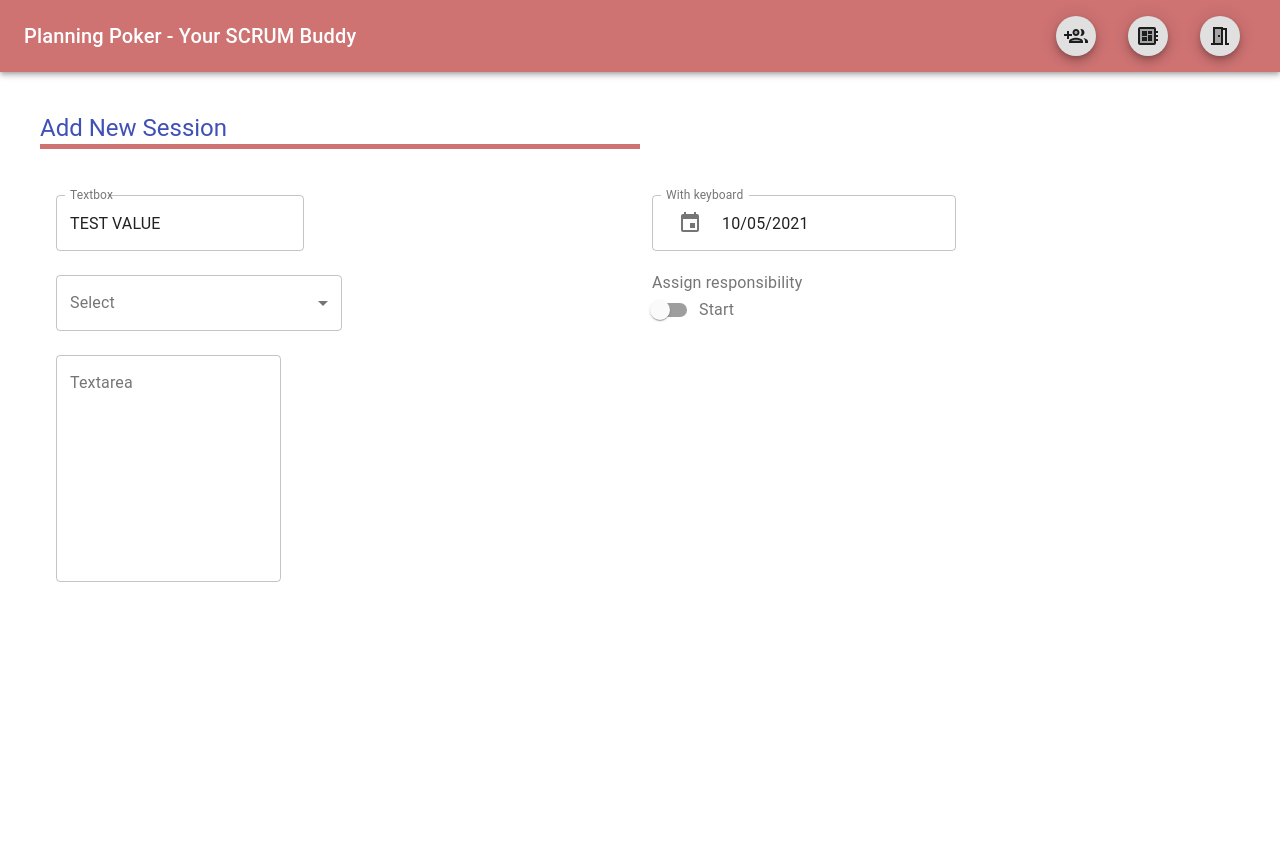
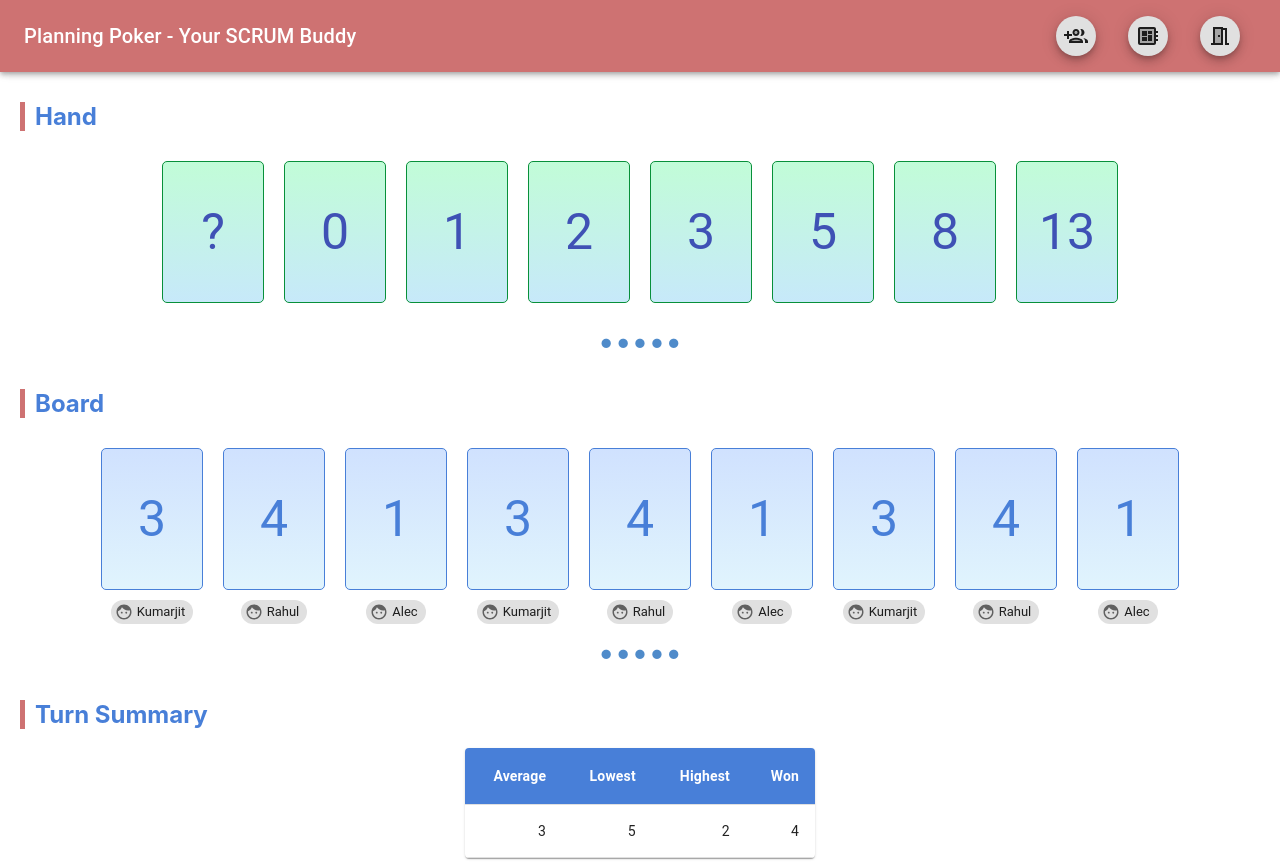
Before and after one commit to kumarjitc/planningpoker-client, a React (Create React App) app: page / in a window 1280 px wide. Before the commit the page ends 800 px from the top, so only its background shows below. Built offline with nearby package versions, Linux system fonts and the light colour scheme; the HTML template or start-up script is replaced by a standard one.

Commit message:
Added Player Board

```diff
--- a/src/App.css
+++ b/src/App.css
@@ -28,6 +28,14 @@
   color: #61dafb;
 }
 
+h2 {
+  text-align: left;
+  margin-left: 10px;
+  padding-left: 10px;
+  border-left: 5px solid #CE7272;
+  color: #487fd8;
+}
+
 @keyframes App-logo-spin {
   from {
     transform: rotate(0deg);
--- a/src/components/AppShell/AppShell.js
+++ b/src/components/AppShell/AppShell.js
@@ -8,8 +8,9 @@ import Tooltip from '@material-ui/core/Tooltip';
 import JoinRoomIcon from '@material-ui/icons/GroupAddTwoTone';
 import MeetingRoomIcon from '@material-ui/icons/MeetingRoomTwoTone';
 import DeveloperBoardIcon from '@material-ui/icons/DeveloperBoardTwoTone';
-import AddNewSession from '../AddNewSession/AddNewSession';
+import StartNewgame from '../StartNewGame/StartNewGame';
 import { ColorCodes } from '../../utils';
+import GameBoard from '../GamePlay/GameBoard/GameBoard';
 
 const useStyles = makeStyles((theme) => ({
   root: {
@@ -49,7 +50,7 @@ export default function AppShell() {
                 <JoinRoomIcon />
               </Fab>
             </Tooltip>
-            <Tooltip title="Start New Session">
+            <Tooltip title="Start New Game">
               <Fab className={classes.fab} size="small">
                 <DeveloperBoardIcon />
               </Fab>
@@ -62,7 +63,7 @@ export default function AppShell() {
           </div>
         </Toolbar>
       </AppBar>
-      <AddNewSession />
+      <GameBoard />
       {/* <Layout>
         <Switch>
           <Route path="/checkout" component={Checkout} />
--- /dev/null
+++ b/src/components/GamePlay/GameBoard/GameBoard.css
@@ -0,0 +1,36 @@
+.player-view {
+    display: flex;
+    flex-direction: column;
+    min-height: 100%;
+    margin: 10px 10px;
+}
+
+.board {
+    display: flex;
+    flex-direction: row;
+    justify-content: center;
+    flex-wrap: wrap;
+}
+
+.my-hand {
+    justify-content: center;
+    display: flex;
+    flex-direction: row;
+    flex-wrap: wrap;
+}
+
+.turn-summary {
+    justify-content: center;
+    display: flex;
+    flex: 1;
+}
+
+.turn-summary .table {
+    max-width: 350px;
+}
+
+.turn-summary .table .head-cell {
+    background-color: #487fd8;
+    color: #FFF;
+    font-weight: 700;
+}
--- /dev/null
+++ b/src/components/GamePlay/GameBoard/GameBoard.js
@@ -0,0 +1,112 @@
+import { Component } from "react";
+import { withStyles, makeStyles } from '@material-ui/core/styles';
+import {
+    TableContainer,
+    Table,
+    Paper,
+    TableBody,
+    TableRow,
+    TableCell,
+    TableHead
+} from '@material-ui/core';
+
+import Card from '../../UI/Card/Card';
+
+import './GameBoard.css';
+import '../../../styles/styles.css';
+
+export default class GameBoard extends Component {
+    state = {
+        board: [{
+            value: 3,
+            player: 'Kumarjit'
+        }, {
+            value: 4,
+            player: 'Rahul'
+        }, {
+            value: 1,
+            player: 'Alec'
+        }, {
+            value: 3,
+            player: 'Kumarjit'
+        }, {
+            value: 4,
+            player: 'Rahul'
+        }, {
+            value: 1,
+            player: 'Alec'
+        }, {
+            value: 3,
+            player: 'Kumarjit'
+        }, {
+            value: 4,
+            player: 'Rahul'
+        }, {
+            value: 1,
+            player: 'Alec'
+        }],
+        hand: ['?', '0', '1', '2', '3', '5', '8', '13'],
+        played: null
+    };
+
+    componentDidMount = () => {
+        this.setState({
+            ...this.state
+        });
+    };
+
+    onPlay = (value) => {
+        this.setState({
+            ...this.state,
+            played: value
+        });
+    }
+
+    render() {
+        return (
+            <div className="player-view">
+                <h2>Hand</h2>
+                <div className="my-hand">
+                    {
+                        this.state.hand.map(item => {
+                            return (<Card value={item} isPlayed={this.state.played && this.state.played === item} onClick={this.onPlay} key={item} />);
+                        })
+                    }
+                </div>
+                <hr className="section-break" />
+                <h2>Board</h2>
+                <div className="board">
+                    {
+                        this.state.board.map(item => {
+                            return (<Card {...item} isOnBoard={true} key={item.value + '-' + item.player} />);
+                        })
+                    }
+                </div>
+                <hr className="section-break" />
+                <h2>Turn Summary</h2>
+                <div className="turn-summary">
+                    <TableContainer className="table" component={Paper}>
+                        <Table aria-label="Results Table">
+                            <TableHead>
+                                <TableRow>
+                                    <TableCell className="head-cell" align="right">Average</TableCell>
+                                    <TableCell className="head-cell" align="right">Lowest</TableCell>
+                                    <TableCell className="head-cell" align="right">Highest</TableCell>
+                                    <TableCell className="head-cell" align="right">Won</TableCell>
+                                </TableRow>
+                            </TableHead>
+                            <TableBody>
+                                <TableRow>
+                                    <TableCell align="right">3</TableCell>
+                                    <TableCell align="right">5</TableCell>
+                                    <TableCell align="right">2</TableCell>
+                                    <TableCell align="right">4</TableCell>
+                                </TableRow>
+                            </TableBody>
+                        </Table>
+                    </TableContainer>
+                </div>
+            </div>
+        );
+    };
+}
--- a/src/components/AddNewSession/AddNewSession.js
+++ b/src/components/StartNewGame/StartNewGame.js
@@ -1,14 +1,27 @@
 import React, { Component } from 'react';
 import FormContainer from '../UI/FormContainer/FormContainer';
 import FormGroup from '../UI/FormGroup/FormGroup';
+import { INPUT, LABEL, REQUIRED } from '../UI/FormInput/FormInput'
 
-export default class AddNewSession extends Component {
+export default class StartNewgame extends Component {
     state = {
-        sessionName: {
-            value: 'TEST VALUE',
-            type: 'input'
+        id: {
+            value: 'This is an ID',
+            type: LABEL
+        },
+        product: {
+            value: '',
+            type: INPUT,
+            label: 'Product',
+            validators: [REQUIRED]
         },
         sprint: {
+            value: '',
+            type: INPUT,
+            label: 'Sprint',
+            validators: [REQUIRED]
+        },
+        /*sprint: {
             value: 'TEST SPRINT',
             type: 'date'
         },
@@ -38,7 +51,7 @@ export default class AddNewSession extends Component {
         },
         description: {
             type: 'textarea'
-        }
+        }*/
     };
 
     componentDidMount = () => {
@@ -47,19 +60,30 @@ export default class AddNewSession extends Component {
         });
     };
 
-    handleChange = (event, name) => {
+    onChange = (name, value) => {
         this.setState({
             ...this.state,
-            [name]: event.target.value
+            [name]: {
+                ...this.state[name],
+                value: value
+            }
+        })
+    };
+
+    onBlur = (name) => {
+        this.setState({
+            ...this.state,
+            [name]: {
+                ...this.state[name],
+                invalid: true
+            }
         })
     };
 
     render() {
-        const formValues = { ...this.state };
-
         return (
-            <FormContainer header="Add New Session">
-                <FormGroup {...this.state} />
+            <FormContainer header="Start New Game">
+                <FormGroup {...this.state} onChange={this.onChange} onBlur={this.onBlur} />
             </FormContainer>
         );
     };
--- /dev/null
+++ b/src/components/UI/Card/Card.css
@@ -0,0 +1,52 @@
+.Card {
+    width: 60px;
+    height: 100px;
+    padding: 20px;
+    border-radius: 5px;
+    margin: 10px;
+    font-family: 'Roboto';
+    font-size: 50px;
+    line-height: 100px;
+}
+
+.hand {
+    /* fallback for old browsers */
+    background: #84fab0;
+
+    /* Chrome 10-25, Safari 5.1-6 */
+    background: -webkit-linear-gradient(to bottom, rgba(132, 250, 176, 0.5), rgba(143, 211, 244, 0.5));
+
+    /* W3C, IE 10+/ Edge, Firefox 16+, Chrome 26+, Opera 12+, Safari 7+ */
+    background: linear-gradient(to bottom, rgba(132, 250, 176, 0.5), rgba(143, 211, 244, 0.5));
+    border: 1px solid #08903a;
+    color: #3f51b5;
+    cursor: pointer;
+}
+
+.played {
+    /* fallback for old browsers */
+    background: #a1c4fd;
+
+    /* Chrome 10-25, Safari 5.1-6 */
+    background: -webkit-linear-gradient(to bottom, rgba(161, 196, 253, 0.5), rgba(194, 233, 251, 0.5));
+
+    /* W3C, IE 10+/ Edge, Firefox 16+, Chrome 26+, Opera 12+, Safari 7+ */
+    background: linear-gradient(to bottom, rgba(161, 196, 253, 0.5), rgba(194, 233, 251, 0.5));
+    border: 1px solid #487fd8;
+    color: #487fd8;
+}
+
+.Card.hand:hover,
+.active {
+    /* fallback for old browsers */
+    background: #a6c0fe;
+
+    /* Chrome 10-25, Safari 5.1-6 */
+    background: -webkit-linear-gradient(to bottom, rgba(166, 192, 254, 0.5), rgba(246, 128, 132, 0.5));
+
+    /* W3C, IE 10+/ Edge, Firefox 16+, Chrome 26+, Opera 12+, Safari 7+ */
+    background: linear-gradient(to bottom, rgba(166, 192, 254, 0.5), rgba(246, 128, 132, 0.5));
+    border: 1px solid #092d83;
+    transform: rotate(10deg);
+    color: #753939;
+}
--- /dev/null
+++ b/src/components/UI/Card/Card.js
@@ -0,0 +1,26 @@
+import React from 'react';
+import {
+    Chip
+} from '@material-ui/core';
+import FaceIcon from '@material-ui/icons/Face';
+
+import './Card.css';
+
+export default function Card(props) {
+    let showPlayerChip = props.isOnBoard ? (<Chip
+        size="small"
+        icon={<FaceIcon />}
+        label={props.player}
+    />) : null;
+
+    return (
+        <div>
+            <div className={`Card ${props.isOnBoard ? 'played' : 'hand'} ${props.isPlayed ? 'active' : ''}`} onClick={() => {
+                !props.isOnBoard && props.onClick(props.value);
+            }}>
+                {props.value || '?'}
+            </div>
+            {showPlayerChip}
+        </div>
+    );
+}
--- a/src/components/UI/FormGroup/FormGroup.js
+++ b/src/components/UI/FormGroup/FormGroup.js
@@ -24,8 +24,8 @@ export default function FormGroup(props) {
                 {
                     Object.keys(state).map(control => {
                         return (
-                            <Grid item xs={12} md={6}>
-                                <FormInput  {...state[control]} key={control} />
+                            <Grid item xs={12}>
+                                <FormInput  {...state[control]} name={control} key={control} onChange={props.onChange} onBlur={props.onBlur} />
                             </Grid>)
                     })
                 }
--- a/src/components/UI/FormInput/FormInput.js
+++ b/src/components/UI/FormInput/FormInput.js
@@ -1,4 +1,4 @@
-import React, { Fragment } from 'react';
+import React, { Fragment, useState } from 'react';
 
 import { makeStyles } from '@material-ui/core/styles';
 import {
@@ -9,8 +9,12 @@ import {
     MenuItem,
     Select,
     Switch,
-    FormLabel
+    FormLabel,
+    Chip,
+    Input
 } from '@material-ui/core';
+import InvitationIcon from '@material-ui/icons/ViewAgendaTwoTone';
+import FileCopyIcon from '@material-ui/icons/FileCopyTwoTone';
 import { KeyboardDatePicker } from "@material-ui/pickers";
 
 const useStyles = makeStyles((theme) => ({
@@ -21,29 +25,68 @@ const useStyles = makeStyles((theme) => ({
 
 const FormInput = (props) => {
     const classes = useStyles();
+    const [copied, setCopied] = React.useState('');
     let element = null;
-    const inputProps = {
-        ...props
-    };
 
-    switch (inputProps.type) {
-        case 'input':
+    const validate = (event) => {
+        let invalid = false;
+        const validators = props.validators;
+        const value = event.target.value;
+
+        for (let i = 0; i < validators.length; i++) {
+            switch (validators[i]) {
+                case REQUIRED:
+                    if (!value.trim()) {
+                        invalid = true;
+                        break;
+                    }
+                    break;
+            }
+        }
+
+        return invalid;
+    }
+
+    const onCopyClick = async () => {
+        await navigator.clipboard.writeText(props.value);
+    }
+
+    const handleCopyNotification = () => {
+        setCopied('ID Copied To ClipBoard - ');
+
+        setTimeout(() => {
+            setCopied('');
+        }, 5000);
+    }
+
+    switch (props.type) {
+        case INPUT:
             element = <FormControl variant="outlined">
-                <InputLabel htmlFor="component-outlined">Textbox</InputLabel>
+                <InputLabel htmlFor={props.name + "-component-outlined"}>{props.label}</InputLabel>
                 <OutlinedInput
-                    id="component-outlined"
-                    label="Name"
-                    value={inputProps.value} />
+                    id={props.name + "-component-outlined"}
+                    label="TextBox"
+                    value={props.value}
+                    onChange={(event) => {
+                        props.onChange(props.name, event.target.value);
+                    }}
+                    onBlur={(event) => {
+                        if (props.validators && validate(event)) {
+                            props.onBlur(props.name);
+                        }
+                    }}
+                    error={props.invalid}
+                />
             </FormControl>
             break;
-        case 'select':
+        case SELECT:
             const options = props.options || [];
             element = <FormControl variant="outlined" className={classes.root}>
                 <InputLabel id="demo-simple-select-outlined-label">Select</InputLabel>
                 <Select
                     labelId="demo-simple-select-outlined-label"
                     id="demo-simple-select-outlined"
-                    label="Age"
+                    label="Select"
                 >
                     {options.map((option, index) => (
                         <MenuItem key={index} value={option.value || ''}>
@@ -53,7 +96,7 @@ const FormInput = (props) => {
                 </Select>
             </FormControl>
             break;
-        case 'date':
+        case DATE:
             const today = new Date();
             element = <FormControl variant="outlined">
                 <Fragment>
@@ -70,29 +113,46 @@ const FormInput = (props) => {
                 </Fragment>
             </FormControl>
             break;
-        case 'switch':
+        case SWITCH:
             element = <FormControl component="fieldset">
                 <FormLabel component="legend">Assign responsibility</FormLabel>
                 <FormControlLabel
                     control={<Switch name="start" />}
-                    label="Start    "
+                    label="Start"
                 />
             </FormControl>
             break;
-        case 'textarea':
+        case TEXTAREA:
             element = <FormControl variant="outlined" size="medium">
                 <InputLabel htmlFor="component-outlined">Textarea</InputLabel>
                 <OutlinedInput
                     id="component-outlined"
-                    label="Name"
+                    label="Textarea"
                     multiline
                     rows={10}
                     cols={100}
-                    value={inputProps.value} />
+                    value={props.value} />
             </FormControl>
             break;
-        default:
-            element = <div>Input Type Not Defined</div>
+        case LABEL:
+            element = <>
+                <input id={"hidden-" + props.name} value={props.value} type="hidden" />
+                <Chip
+                    icon={<InvitationIcon />}
+                    label={(copied ? copied : 'Copy This ID To Invite Others To Join - ') + props.value}
+                    clickable
+                    color="primary"
+                    onDelete={() => {
+                        onCopyClick().then(data => {
+                            handleCopyNotification();
+                        }).catch(error => {
+                            throw new "excption " + error.message;
+                        });
+                    }}
+                    deleteIcon={<FileCopyIcon />}
+                    variant={copied ? 'default' : 'outlined'}
+                />
+            </>
     }
 
     return (
@@ -100,6 +160,30 @@ const FormInput = (props) => {
             {element}
         </div>
     );
-}
+};
+
+// Control Types
+export const [
+    INPUT,
+    SELECT,
+    DATE,
+    SWITCH,
+    TEXTAREA,
+    LABEL
+] = [
+        'input',
+        'select',
+        'date',
+        'switch',
+        'textarea',
+        'label'
+    ];
+
+// Validators
+export const [
+    REQUIRED
+] = [
+        'required'
+    ];
 
 export default FormInput;
--- /dev/null
+++ b/src/styles/styles.css
@@ -0,0 +1,13 @@
+
+
+hr.section-break {
+  margin: 10px 0;
+  border: 0;
+  text-align: center;
+}
+
+hr.section-break:before {
+    content: "\2022 \2022 \2022 \2022 \2022";
+    font-size: 30px;
+    color: #4F8BCA;
+  }
```
